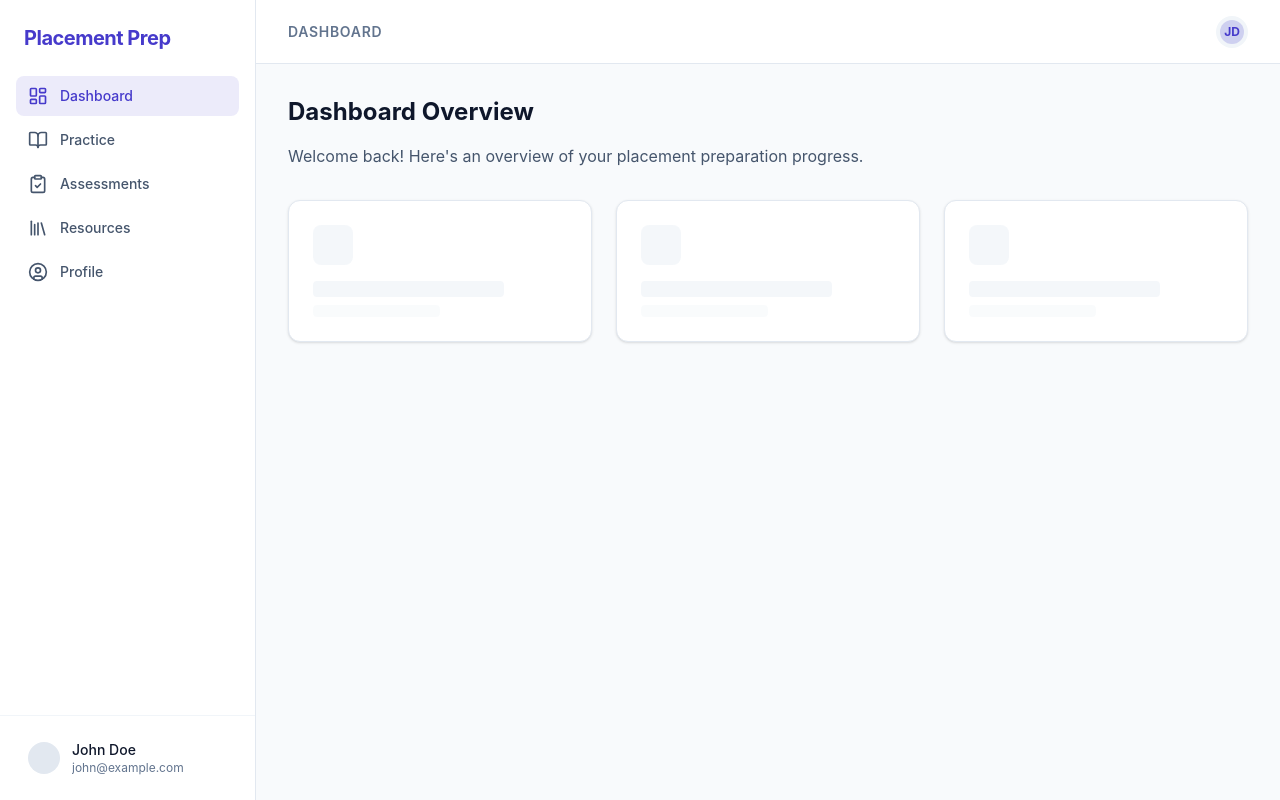
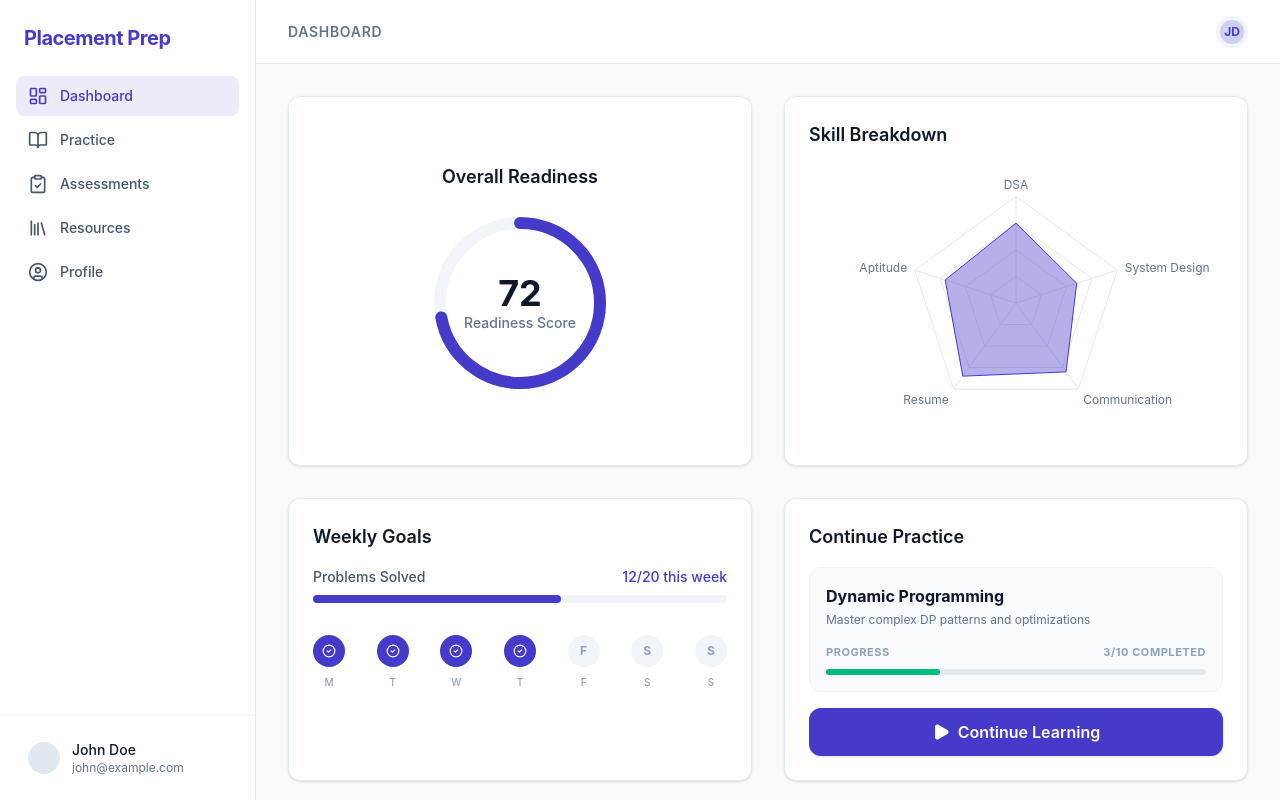
Before and after one commit to wtfkebo/placeapp, a React (Vite) app: page /dashboard in a window 1280 px wide. Built offline with nearby package versions, Linux system fonts and the light colour scheme.

Commit message:
feat: implement advanced dashboard components with Recharts and custom SVG animations

```diff
--- a/package.json
+++ b/package.json
@@ -13,6 +13,7 @@
         "react": "^18.3.1",
         "react-dom": "^18.3.1",
         "react-router-dom": "^7.13.0",
+        "recharts": "^3.7.0",
         "styled-jsx": "^5.1.7"
     },
     "devDependencies": {
--- /dev/null
+++ b/src/components/ui/Card.jsx
@@ -0,0 +1,31 @@
+import React from 'react'
+
+export const Card = ({ className = '', children }) => (
+    <div className={`bg-white rounded-xl border border-slate-200 shadow-sm overflow-hidden ${className}`}>
+        {children}
+    </div>
+)
+
+export const CardHeader = ({ className = '', children }) => (
+    <div className={`p-6 pb-4 ${className}`}>
+        {children}
+    </div>
+)
+
+export const CardTitle = ({ className = '', children }) => (
+    <h3 className={`text-lg font-semibold text-slate-900 ${className}`}>
+        {children}
+    </h3>
+)
+
+export const CardContent = ({ className = '', children }) => (
+    <div className={`p-6 pt-0 ${className}`}>
+        {children}
+    </div>
+)
+
+export const CardFooter = ({ className = '', children }) => (
+    <div className={`p-6 pt-0 flex items-center ${className}`}>
+        {children}
+    </div>
+)
--- a/src/pages/Dashboard.jsx
+++ b/src/pages/Dashboard.jsx
@@ -1,18 +1,167 @@
 import React from 'react'
+import { Card, CardContent, CardHeader, CardTitle } from '../components/ui/Card'
+import {
+    Radar, RadarChart, PolarGrid, PolarAngleAxis, PolarRadiusAxis, ResponsiveContainer
+} from 'recharts'
+import { Play, Calendar, CheckCircle2 } from 'lucide-react'
+
+const radarData = [
+    { subject: 'DSA', A: 75, fullMark: 100 },
+    { subject: 'System Design', A: 60, fullMark: 100 },
+    { subject: 'Communication', A: 80, fullMark: 100 },
+    { subject: 'Resume', A: 85, fullMark: 100 },
+    { subject: 'Aptitude', A: 70, fullMark: 100 },
+]
 
 const Dashboard = () => {
     return (
-        <div>
-            <h1 className="text-2xl font-bold mb-4">Dashboard Overview</h1>
-            <p className="text-slate-600">Welcome back! Here's an overview of your placement preparation progress.</p>
-            <div className="grid grid-cols-1 md:grid-cols-2 lg:grid-cols-3 gap-6 mt-8">
-                {[1, 2, 3].map((i) => (
-                    <div key={i} className="bg-white p-6 rounded-xl border border-slate-200 shadow-sm">
-                        <div className="w-10 h-10 bg-slate-100 rounded-lg mb-4 animate-pulse"></div>
-                        <div className="h-4 bg-slate-100 rounded w-3/4 mb-2 animate-pulse"></div>
-                        <div className="h-3 bg-slate-50 rounded w-1/2 animate-pulse"></div>
-                    </div>
-                ))}
+        <div className="space-y-8 animate-in fade-in duration-500">
+            <div className="grid grid-cols-1 lg:grid-cols-2 gap-8">
+
+                {/* Overall Readiness */}
+                <Card className="flex flex-col justify-center items-center py-10">
+                    <CardHeader className="text-center">
+                        <CardTitle>Overall Readiness</CardTitle>
+                    </CardHeader>
+                    <CardContent className="flex flex-col items-center">
+                        <div className="relative w-48 h-48">
+                            <svg className="w-full h-full transform -rotate-90">
+                                <circle
+                                    cx="96"
+                                    cy="96"
+                                    r="80"
+                                    stroke="currentColor"
+                                    strokeWidth="12"
+                                    fill="transparent"
+                                    className="text-slate-100"
+                                />
+                                <circle
+                                    cx="96"
+                                    cy="96"
+                                    r="80"
+                                    stroke="currentColor"
+                                    strokeWidth="12"
+                                    fill="transparent"
+                                    strokeDasharray={2 * Math.PI * 80}
+                                    strokeDashoffset={2 * Math.PI * 80 * (1 - 72 / 100)}
+                                    strokeLinecap="round"
+                                    className="text-primary transition-all duration-1000 ease-out"
+                                />
+                            </svg>
+                            <div className="absolute inset-0 flex flex-col items-center justify-center">
+                                <span className="text-4xl font-bold text-slate-900 transition-all duration-700">72</span>
+                                <span className="text-sm text-slate-500 font-medium">Readiness Score</span>
+                            </div>
+                        </div>
+                    </CardContent>
+                </Card>
+
+                {/* Skill Breakdown Radar Chart */}
+                <Card>
+                    <CardHeader>
+                        <CardTitle>Skill Breakdown</CardTitle>
+                    </CardHeader>
+                    <CardContent className="h-[300px]">
+                        <ResponsiveContainer width="100%" height="100%">
+                            <RadarChart cx="50%" cy="50%" outerRadius="80%" data={radarData}>
+                                <PolarGrid stroke="#e2e8f0" />
+                                <PolarAngleAxis dataKey="subject" tick={{ fill: '#64748b', fontSize: 12 }} />
+                                <PolarRadiusAxis angle={30} domain={[0, 100]} tick={false} axisLine={false} />
+                                <Radar
+                                    name="Skills"
+                                    dataKey="A"
+                                    stroke="hsl(245, 58%, 51%)"
+                                    fill="hsl(245, 58%, 51%)"
+                                    fillOpacity={0.4}
+                                />
+                            </RadarChart>
+                        </ResponsiveContainer>
+                    </CardContent>
+                </Card>
+
+                {/* Weekly Goals */}
+                <Card>
+                    <CardHeader>
+                        <CardTitle>Weekly Goals</CardTitle>
+                    </CardHeader>
+                    <CardContent>
+                        <div className="space-y-6">
+                            <div>
+                                <div className="flex justify-between text-sm font-medium mb-2">
+                                    <span className="text-slate-600">Problems Solved</span>
+                                    <span className="text-primary">12/20 this week</span>
+                                </div>
+                                <div className="w-full bg-slate-100 rounded-full h-2">
+                                    <div className="bg-primary h-2 rounded-full" style={{ width: '60%' }}></div>
+                                </div>
+                            </div>
+
+                            <div className="flex justify-between items-center pt-2">
+                                {['M', 'T', 'W', 'T', 'F', 'S', 'S'].map((day, i) => (
+                                    <div key={i} className="flex flex-col items-center gap-2">
+                                        <div className={`w-8 h-8 rounded-full flex items-center justify-center text-xs font-bold ${i < 4 ? 'bg-primary text-white' : 'bg-slate-100 text-slate-400'
+                                            }`}>
+                                            {i < 4 ? <CheckCircle2 size={14} /> : day}
+                                        </div>
+                                        <span className="text-[10px] text-slate-400 font-medium">{day}</span>
+                                    </div>
+                                ))}
+                            </div>
+                        </div>
+                    </CardContent>
+                </Card>
+
+                {/* Continue Practice */}
+                <Card className="flex flex-col justify-between">
+                    <CardHeader>
+                        <CardTitle>Continue Practice</CardTitle>
+                    </CardHeader>
+                    <CardContent>
+                        <div className="p-4 bg-slate-50 rounded-xl border border-slate-100 mb-4">
+                            <h4 className="font-bold text-slate-900 mb-1">Dynamic Programming</h4>
+                            <p className="text-xs text-slate-500 mb-4">Master complex DP patterns and optimizations</p>
+                            <div className="space-y-2">
+                                <div className="flex justify-between text-[11px] font-bold uppercase tracking-wider text-slate-400">
+                                    <span>Progress</span>
+                                    <span>3/10 Completed</span>
+                                </div>
+                                <div className="w-full bg-slate-200 rounded-full h-1.5">
+                                    <div className="bg-emerald-500 h-1.5 rounded-full" style={{ width: '30%' }}></div>
+                                </div>
+                            </div>
+                        </div>
+                        <button className="w-full flex items-center justify-center gap-2 bg-primary text-white py-3 rounded-xl font-semibold hover:bg-primary/90 transition-all shadow-sm">
+                            <Play size={18} fill="currentColor" />
+                            Continue Learning
+                        </button>
+                    </CardContent>
+                </Card>
+
+                {/* Upcoming Assessments */}
+                <Card className="lg:col-span-2">
+                    <CardHeader>
+                        <CardTitle>Upcoming Assessments</CardTitle>
+                    </CardHeader>
+                    <CardContent>
+                        <div className="grid grid-cols-1 md:grid-cols-3 gap-4">
+                            {[
+                                { title: 'DSA Mock Test', time: 'Tomorrow, 10:00 AM', color: 'bg-amber-50 text-amber-600' },
+                                { title: 'System Design Review', time: 'Wed, 2:00 PM', color: 'bg-primary/5 text-primary' },
+                                { title: 'HR Interview Prep', time: 'Friday, 11:00 AM', color: 'bg-emerald-50 text-emerald-600' }
+                            ].map((item, i) => (
+                                <div key={i} className="flex items-start gap-4 p-4 rounded-xl border border-slate-100 hover:border-primary/20 transition-colors group cursor-pointer">
+                                    <div className={`p-3 rounded-lg ${item.color}`}>
+                                        <Calendar size={20} />
+                                    </div>
+                                    <div>
+                                        <h5 className="font-bold text-slate-900 group-hover:text-primary transition-colors">{item.title}</h5>
+                                        <p className="text-sm text-slate-500">{item.time}</p>
+                                    </div>
+                                </div>
+                            ))}
+                        </div>
+                    </CardContent>
+                </Card>
             </div>
         </div>
     )
```
Also changed, not shown: 1 other file (tests, documents, lock files or other folders).
